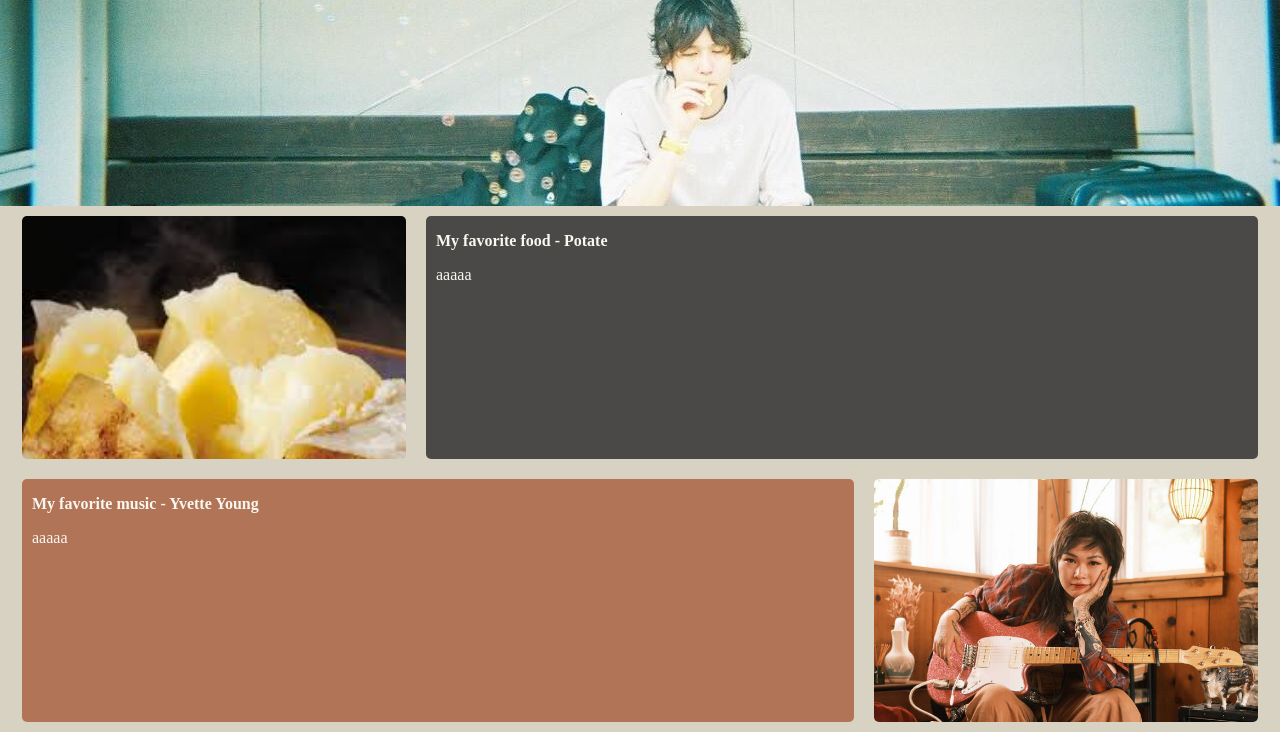
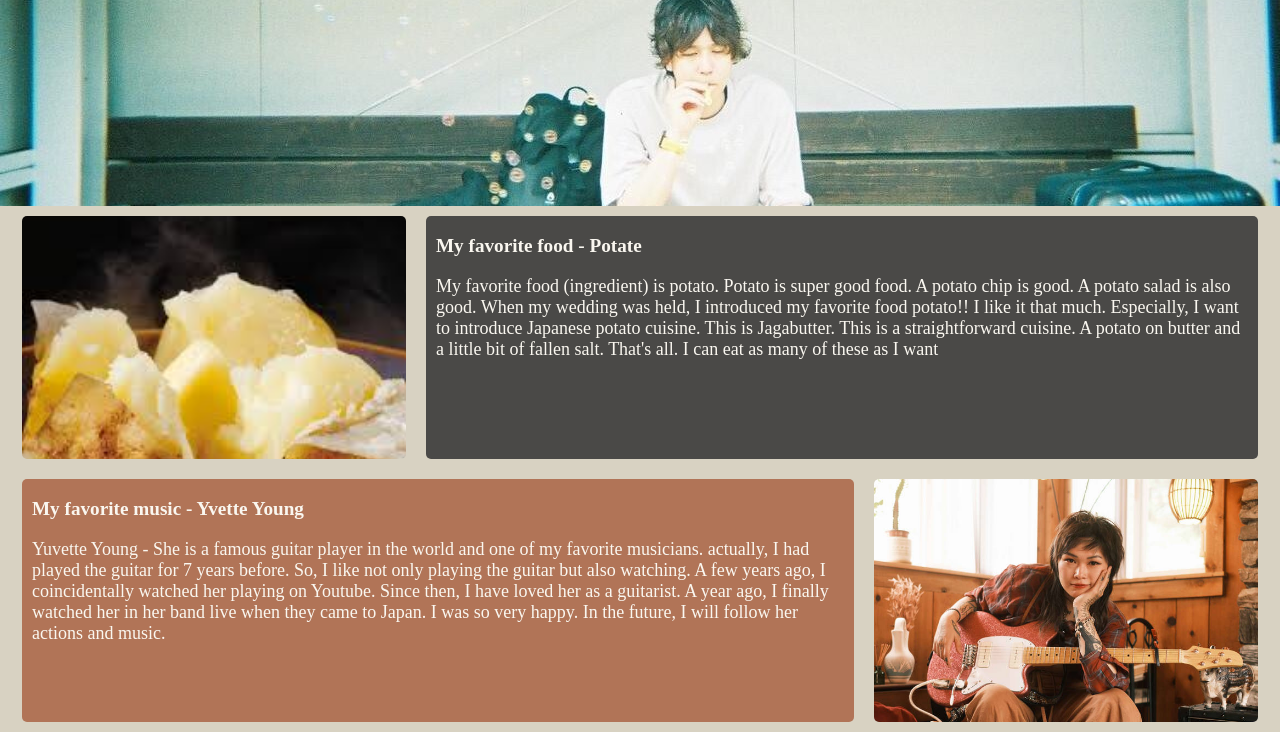
Before and after one commit to itouoti12/Assignment3-IST103-0926, a plain HTML site: page public/index.html in a window 1280 px wide. Shown: the part 68-800 px from the top of the page. Drawn offline with Linux system fonts and the light colour scheme.

Commit message:
add article

```diff
--- a/public/index.html
+++ b/public/index.html
@@ -101,11 +101,26 @@
             background-color: #4a4947;
             border-radius: 5px;
             color: #faf7f0;
+            overflow: scroll;
+            -ms-overflow-style: none;
+            scrollbar-width: none;
+            /* Chrome, Safari 対応
+            .box::-webkit-scrollbar {
+             display:none;
+            } */
           "
         >
-          <div style="padding-left: 10px">
-            <h3 style="font-size: 1rem">My favorite food - Potate</h3>
-            <p>aaaaa</p>
+          <div style="padding: 0 10px">
+            <h3 style="font-size: 1.2rem">My favorite food - Potate</h3>
+            <p style="font-size: 18px">
+              My favorite food (ingredient) is potato. Potato is super good
+              food. A potato chip is good. A potato salad is also good. When my
+              wedding was held, I introduced my favorite food potato!! I like it
+              that much. Especially, I want to introduce Japanese potato
+              cuisine. This is Jagabutter. This is a straightforward cuisine. A
+              potato on butter and a little bit of fallen salt. That's all. I
+              can eat as many of these as I want
+            </p>
           </div>
         </article>
       </section>
@@ -128,11 +143,27 @@
             background-color: #b17457;
             border-radius: 5px;
             color: #faf7f0;
+            overflow: scroll;
+            -ms-overflow-style: none;
+            scrollbar-width: none;
+            /* Chrome, Safari 対応
+            .box::-webkit-scrollbar {
+             display:none;
+            } */
           "
         >
-          <div style="padding-left: 10px">
-            <h3 style="font-size: 1rem">My favorite music - Yvette Young</h3>
-            <p>aaaaa</p>
+          <div style="padding: 0 10px">
+            <h3 style="font-size: 1.2rem">My favorite music - Yvette Young</h3>
+            <p style="font-size: 18px">
+              Yuvette Young - She is a famous guitar player in the world and one
+              of my favorite musicians. actually, I had played the guitar for 7
+              years before. So, I like not only playing the guitar but also
+              watching. A few years ago, I coincidentally watched her playing on
+              Youtube. Since then, I have loved her as a guitarist. A year ago,
+              I finally watched her in her band live when they came to Japan. I
+              was so very happy. In the future, I will follow her actions and
+              music.
+            </p>
           </div>
         </article>
         <div
```
